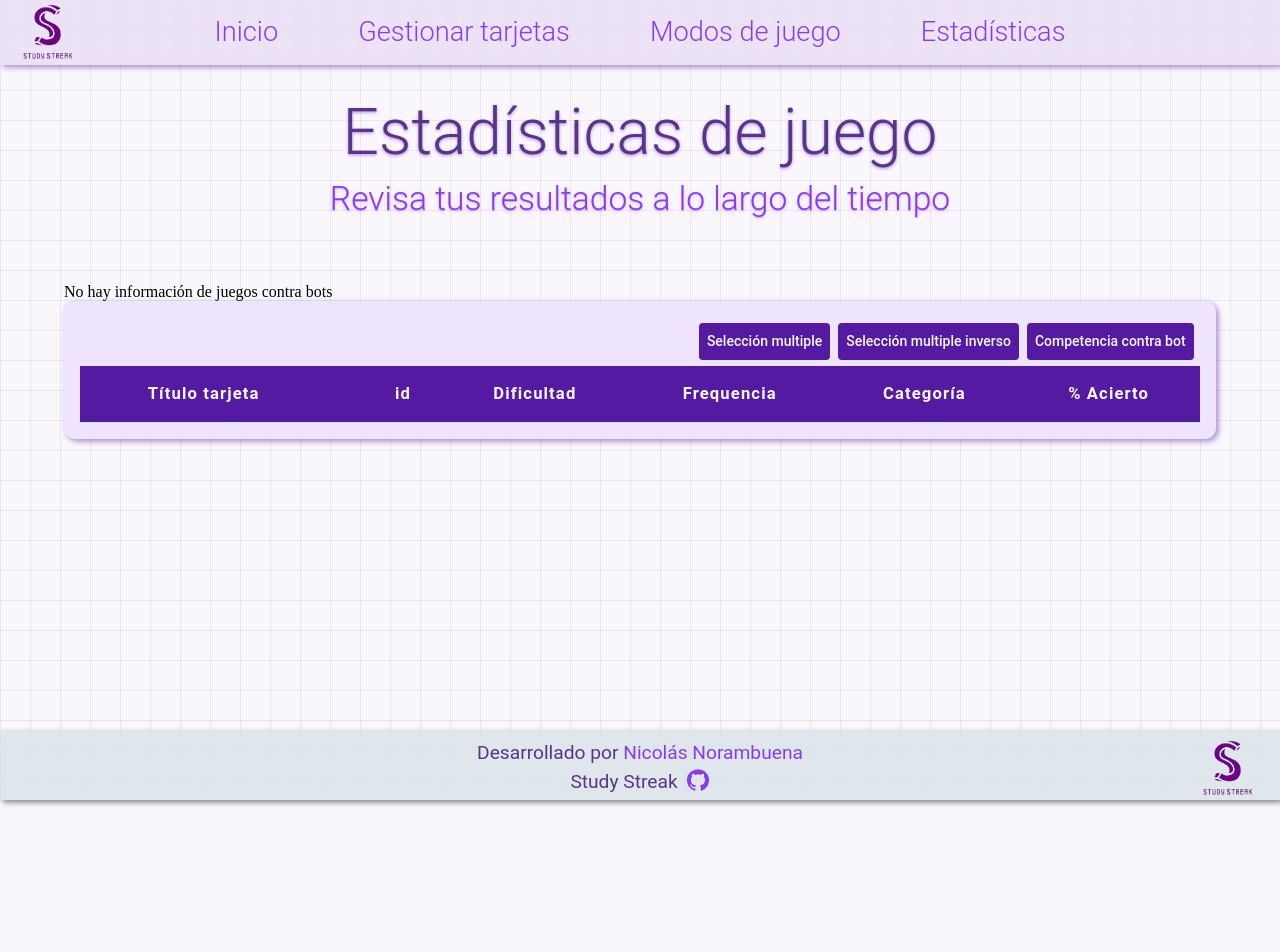
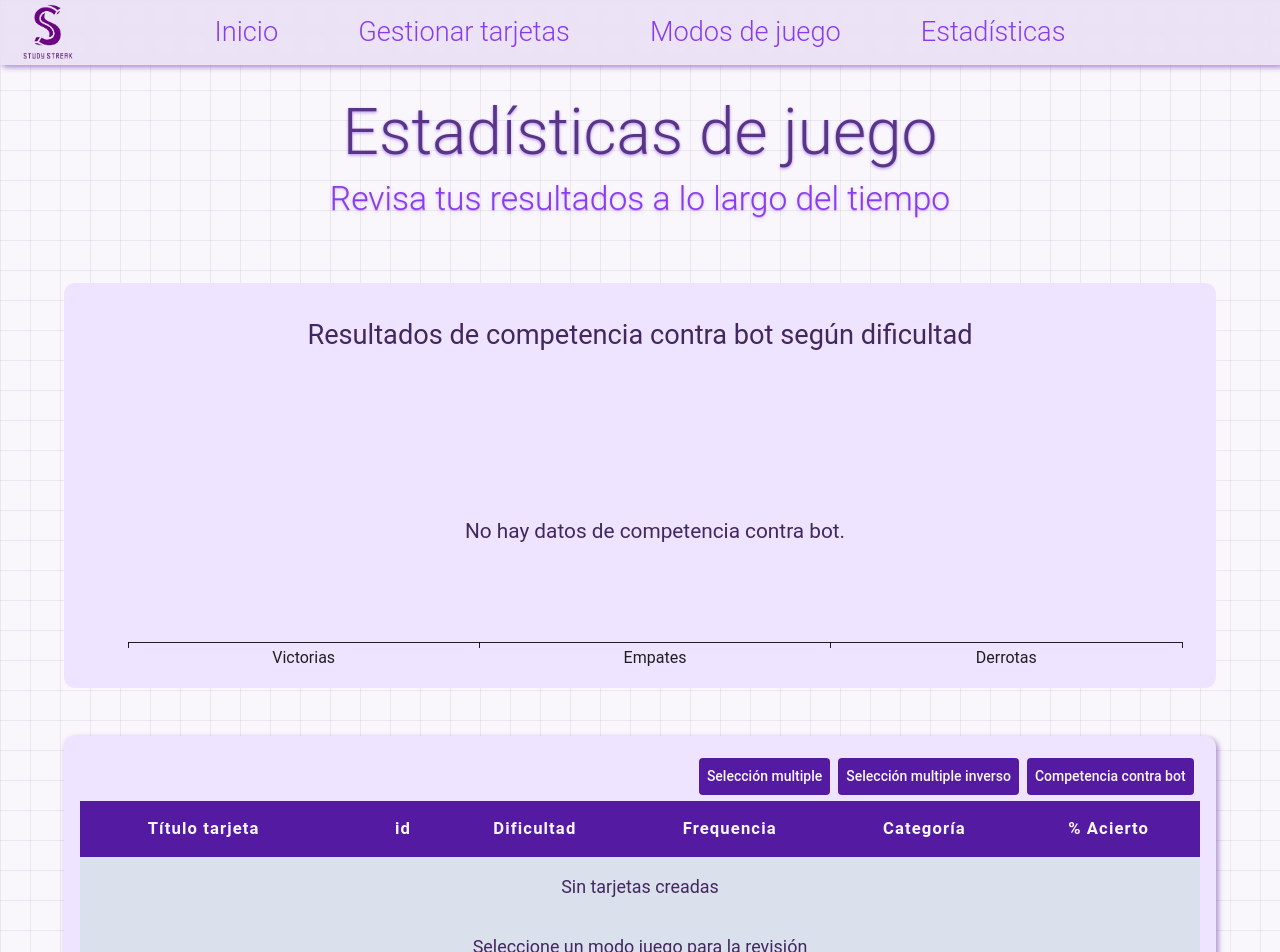
Before and after one commit to nicolasnna/StudyStreak, a React (Vite) app: page /estadisticas in a window 1280 px wide. Shown: the top 952 px of the page. Before the commit the page ends 800 px from the top, so only its background shows below. Built offline with nearby package versions, Linux system fonts and the light colour scheme.

Commit message:
feat: :sparkles: Finish stadistic page

```diff
--- a/src/pages/Stadistics/Stadistics.jsx
+++ b/src/pages/Stadistics/Stadistics.jsx
@@ -2,7 +2,7 @@ import Header from "@components/Header"
 import { Box } from "@mui/material"
 import React from "react"
 import ResponsiveTableHistory from "./components/ResponsiveTableHistory"
-import ResumeCards from "./components/ResumeCards"
+import ResumeBot from "./components/ResumeBot"
 
 const Stadistics = (props) => {
   return (
@@ -11,7 +11,7 @@ const Stadistics = (props) => {
         Title="Estadísticas de juego"
         SubTitle="Revisa tus resultados a lo largo del tiempo"
       />
-      <ResumeCards />
+      <ResumeBot />
       <ResponsiveTableHistory />
     </Box>
   )
--- /dev/null
+++ b/src/pages/Stadistics/components/ResumeBot.jsx
@@ -0,0 +1,111 @@
+import { Box, Typography } from "@mui/material"
+import { BarChart } from "@mui/x-charts"
+import { ColorChar } from "@utils/constants"
+import React from "react"
+import { useSelector } from "react-redux"
+
+function getPercentajes(result) {
+  const winFilter = result.filter((r) => r.userCorrect > r.botCorrect)
+  const drawFilter = result.filter((r) => r.userCorrect === r.botCorrect)
+  const loseFilter = result.filter((r) => r.userCorrect < r.botCorrect)
+
+  return {
+    win: (winFilter.length / result.length).toFixed(4) * 100,
+    draw: (drawFilter.length / result.length).toFixed(4) * 100,
+    lose: (loseFilter.length / result.length).toFixed(4) * 100,
+  }
+}
+
+const ResumeBot = (props) => {
+  const resultGameBot = useSelector(
+    (state) => state.stadistic["vsbot"].resultGame
+  )
+
+  // if (resultGameBot.length === 0) {
+  //   return <Box>No hay información de juegos contra bots</Box>
+  // }
+
+  const resultEasy = getPercentajes(
+    resultGameBot.filter((r) => r.difficulty === 0)
+  )
+  const resultMedium = getPercentajes(
+    resultGameBot.filter((r) => r.difficulty === 1)
+  )
+  const resultHard = getPercentajes(
+    resultGameBot.filter((r) => r.difficulty === 2)
+  )
+
+  const seriesData = [
+    {
+      data: [resultEasy.win || 0, resultEasy.draw || 0, resultEasy.lose || 0],
+      label: "Fácil",
+      color: ColorChar.easy,
+    },
+    {
+      data: [
+        resultMedium.win || 0,
+        resultMedium.draw || 0,
+        resultMedium.lose || 0,
+      ],
+      label: "Intermedio",
+      color: ColorChar.medium,
+    },
+    {
+      data: [resultHard.win || 0, resultHard.draw || 0, resultHard.lose || 0],
+      label: "Difícil",
+      color: ColorChar.hard,
+    },
+  ]
+
+  return (
+    <Box className="resume-bot">
+      <Box className="resume-bot__title">
+        <Typography>
+          Resultados de competencia contra bot según dificultad
+        </Typography>
+      </Box>
+      <BarChart
+        slotProps={{
+          // Custom loading message
+          loadingOverlay: {
+            message: "Se esta cargando los datos.",
+            style: { fill: "#43275f", fontSize: "1.3rem" },
+            fontFamily: "Roboto",
+          },
+          // Custom message for empty chart
+          noDataOverlay: {
+            message: "No hay datos de competencia contra bot.",
+            style: { fill: "#43275f", fontSize: "1.3rem" },
+            fontFamily: "Roboto",
+          },
+        }}
+        series={resultGameBot.length === 0 ? [] : seriesData}
+        height={300}
+        borderRadius={10}
+        xAxis={[
+          {
+            data: ["Victorias", "Empates", "Derrotas"],
+            scaleType: "band",
+            tickLabelStyle: { fontSize: "1rem" },
+          },
+        ]}
+        yAxis={[
+          {
+            label: "Resultados (%)",
+            labelStyle: { fontSize: "1rem" },
+          },
+        ]}
+        margin={{ top: 50, bottom: 30, left: 40, right: 10 }}
+        sx={{
+          "& .MuiChartsAxis-tickLabel": {
+            fill: "#43275f",
+          },
+        }}
+      />
+    </Box>
+  )
+}
+
+ResumeBot.propTypes = {}
+
+export default ResumeBot
--- a/src/pages/Stadistics/components/ResumeCards.jsx
+++ /dev/null
@@ -1,69 +0,0 @@
-import React from "react"
-import PropTypes from "prop-types"
-import { Box } from "@mui/material"
-import { useSelector } from "react-redux"
-import { BarChart } from "@mui/x-charts"
-
-function getPercentajes(result) {
-  const winFilter = result.filter((r) => r.userCorrect > r.botCorrect)
-  const drawFilter = result.filter((r) => r.userCorrect === r.botCorrect)
-  const loseFilter = result.filter((r) => r.userCorrect < r.botCorrect)
-
-  return {
-    win: (winFilter.length / result.length).toFixed(4) * 100,
-    draw: (drawFilter.length / result.length).toFixed(4) * 100,
-    lose: (loseFilter.length / result.length).toFixed(4) * 100,
-  }
-}
-
-const ResumeCards = (props) => {
-  const resultGameBot = useSelector(
-    (state) => state.stadistic["vsbot"].resultGame
-  )
-
-  if (resultGameBot.length === 0) {
-    return <Box>No hay información de juegos contra bots</Box>
-  }
-
-  const resultEasy = getPercentajes(
-    resultGameBot.filter((r) => r.difficulty === 0)
-  )
-  const resultMedium = getPercentajes(
-    resultGameBot.filter((r) => r.difficulty === 1)
-  )
-  const resultHard = getPercentajes(
-    resultGameBot.filter((r) => r.difficulty === 2)
-  )
-
-  const seriesData = [
-    {
-      data: [resultEasy.win, resultEasy.draw, resultEasy.lose],
-      label: "Fácil",
-    },
-    {
-      data: [resultMedium.win, resultMedium.draw, resultMedium.lose],
-      label: "Intermedio",
-    },
-    {
-      data: [resultHard.win, resultHard.draw, resultHard.lose],
-      label: "Difícil",
-    },
-  ]
-
-  return (
-    <Box>
-      <BarChart
-        series={seriesData}
-        height={300}
-        xAxis={[
-          { data: ["Victorias", "Empates", "Derrotas"], scaleType: "band" },
-        ]}
-        margin={{ top: 50, bottom: 30, left: 40, right: 10 }}
-      />
-    </Box>
-  )
-}
-
-ResumeCards.propTypes = {}
-
-export default ResumeCards
--- a/src/pages/Stadistics/components/TableHistory.jsx
+++ b/src/pages/Stadistics/components/TableHistory.jsx
@@ -6,6 +6,7 @@ import {
   TableCell,
   TableHead,
   TableRow,
+  Typography,
 } from "@mui/material"
 import React, { useState } from "react"
 import { useSelector } from "react-redux"
@@ -74,13 +75,31 @@ const TableHistory = (props) => {
           </TableRow>
         </TableHead>
         <TableBody className="table-history__body">
-          {cardList.map((c, index) => (
+          {cardList.length !== 0 &&
+            mode !== "none" &&
+            cardList.map((c, index) => (
               <TableHistoryRow
                 key={`history row ${index}`}
                 card={c}
                 answerHistory={mode !== "none" ? stadistic[mode].answer : []}
               />
             ))}
+          {cardList.length === 0 && (
+            <TableRow className="table-history--no-history">
+              <TableCell align="center" colSpan={7}>
+                <Typography>Sin tarjetas creadas</Typography>
+              </TableCell>
+            </TableRow>
+          )}
+          {mode === "none" && (
+            <TableRow className="table-history--no-history">
+              <TableCell align="center" colSpan={7}>
+                <Typography>
+                  Seleccione un modo juego para la revisión
+                </Typography>
+              </TableCell>
+            </TableRow>
+          )}
         </TableBody>
       </Table>
     </Box>
--- /dev/null
+++ b/src/styles/pages/Stadistics/components/_ResumeBot.sass
@@ -0,0 +1,17 @@
+@import '@styles/base/index'
+
+.resume-bot
+  display: flex
+  flex-direction: column
+  padding: 1rem 1.5rem
+  background-color: $background-secondary
+  border-radius: $border-radius-normal
+  margin-bottom: 3rem
+
+  &__title
+    display: flex
+    justify-content: center
+    align-items: center
+    font-size: $size-text-high
+    color: $text
+    padding: 1rem
--- a/src/styles/pages/Stadistics/components/_TableHistory.sass
+++ b/src/styles/pages/Stadistics/components/_TableHistory.sass
@@ -68,7 +68,7 @@
                 color: $text !important
                 text-align: center !important
   &--no-history
-    font-size: 1.1rem
+    font-size: 1.4rem
     & > *
       color: $text !important
       &:hover
--- a/src/styles/pages/Stadistics/index.sass
+++ b/src/styles/pages/Stadistics/index.sass
@@ -1,2 +1,3 @@
 @import 'Stadistics'
 @import 'components/TableHistory'
+@import 'components/ResumeBot'
--- a/src/utils/constants.js
+++ b/src/utils/constants.js
@@ -23,6 +23,12 @@ export const CardKeys = [
   "comments",
   "revision_frequency",
 ]
+
+export const ColorChar = Object.freeze({
+  easy: "#893cee",
+  medium: "#a6aaac75",
+  hard: "#551aa2",
+})
 
 export const ColorOption = Object.freeze({
   DEFAULT: "#d2dee470",
```
Also changed, not shown: 2 other files (tests, documents, lock files or other folders). Lines whose indentation alone changed are shown as unchanged.
